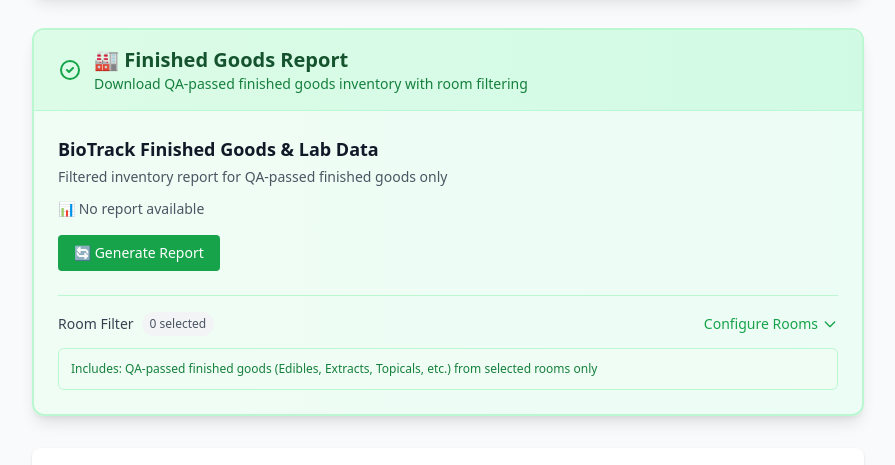
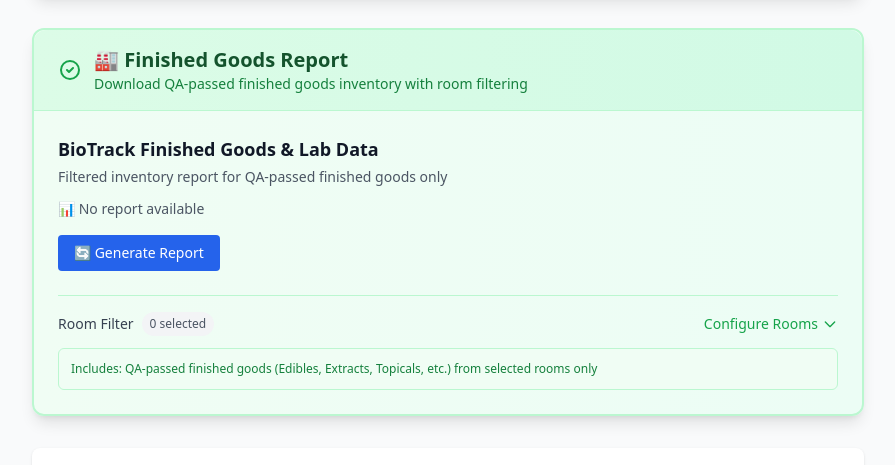
Before and after one commit to duraob/tripmgr_soundview, a Flask app: page /config in a window 1280 px wide. Shown: the part 534-999 px from the top of the page, without its empty margins (192-1087 px from the left). Run offline with Flask 3, Linux system fonts and the light colour scheme; the visitor is signed in with stand-in values (Sample User, id 1); data that the repository does not hold is empty; some libraries are stand-ins or nearby versions.

Commit message:
updated ui

```diff
--- a/templates/config.html
+++ b/templates/config.html
@@ -92,11 +92,11 @@
                         <!-- Action Buttons -->
                         <div class="mt-4">
                             <button id="simple-finished-goods-generate-btn" onclick="generateSimpleFinishedGoodsReport()"
-                                    class="bg-green-600 hover:bg-green-700 text-white px-4 py-2 rounded-md text-sm font-medium transition-colors">
+                                    class="bg-blue-600 hover:bg-blue-700 text-white px-4 py-2 rounded-md text-sm font-medium transition-colors">
                                 🔄 Generate Report
                             </button>
                             <button id="simple-finished-goods-download-btn" onclick="downloadSimpleFinishedGoodsReport()"
-                                    class="bg-blue-600 hover:bg-blue-700 text-white px-4 py-2 rounded-md text-sm font-medium transition-colors hidden">
+                                    class="bg-green-600 hover:bg-green-700 text-white px-4 py-2 rounded-md text-sm font-medium transition-colors hidden">
                                 📥 Download Report
                             </button>
                         </div>
@@ -1064,7 +1064,7 @@ function updateSimpleFinishedGoodsUI(data) {
         timestampDiv.textContent = `Last generated: ${formatSimpleTimestamp(data.timestamp)}`;
         generateBtn.disabled = false;
         generateBtn.textContent = '🔄 Refresh Report';
-        generateBtn.className = 'bg-green-600 hover:bg-green-700 text-white px-4 py-2 rounded text-sm font-medium transition-colors';
+        generateBtn.className = 'bg-blue-600 hover:bg-blue-700 text-white px-4 py-2 rounded text-sm font-medium transition-colors';
         generateBtn.classList.remove('hidden');
         downloadBtn.classList.remove('hidden');
     } else if (data.status === 'generating') {
@@ -1081,7 +1081,7 @@ function updateSimpleFinishedGoodsUI(data) {
         timestampDiv.textContent = '';
         generateBtn.disabled = false;
         generateBtn.textContent = '🔄 Generate Report';
-        generateBtn.className = 'bg-green-600 hover:bg-green-700 text-white px-4 py-2 rounded text-sm font-medium transition-colors';
+        generateBtn.className = 'bg-blue-600 hover:bg-blue-700 text-white px-4 py-2 rounded text-sm font-medium transition-colors';
         downloadBtn.classList.add('hidden');
     }
 }
@@ -1166,7 +1166,7 @@ async function generateSimpleFinishedGoodsReport() {
             // Reset button on error
             generateBtn.disabled = false;
             generateBtn.textContent = '🔄 Generate Report';
-            generateBtn.className = 'bg-green-600 hover:bg-green-700 text-white px-4 py-2 rounded text-sm font-medium transition-colors';
+            generateBtn.className = 'bg-blue-600 hover:bg-blue-700 text-white px-4 py-2 rounded text-sm font-medium transition-colors';
             statusText.textContent = '❌ Error: ' + data.error;
             statusText.className = 'text-sm text-red-600';
             showToast('Error: ' + data.error, 'error');
@@ -1177,7 +1177,7 @@ async function generateSimpleFinishedGoodsReport() {
         // Reset button on error
         generateBtn.disabled = false;
         generateBtn.textContent = '🔄 Generate Report';
-        generateBtn.className = 'bg-green-600 hover:bg-green-700 text-white px-4 py-2 rounded text-sm font-medium transition-colors';
+        generateBtn.className = 'bg-blue-600 hover:bg-blue-700 text-white px-4 py-2 rounded text-sm font-medium transition-colors';
         statusText.textContent = '❌ Error generating report';
         statusText.className = 'text-sm text-red-600';
         showToast('Error generating report', 'error');
```
